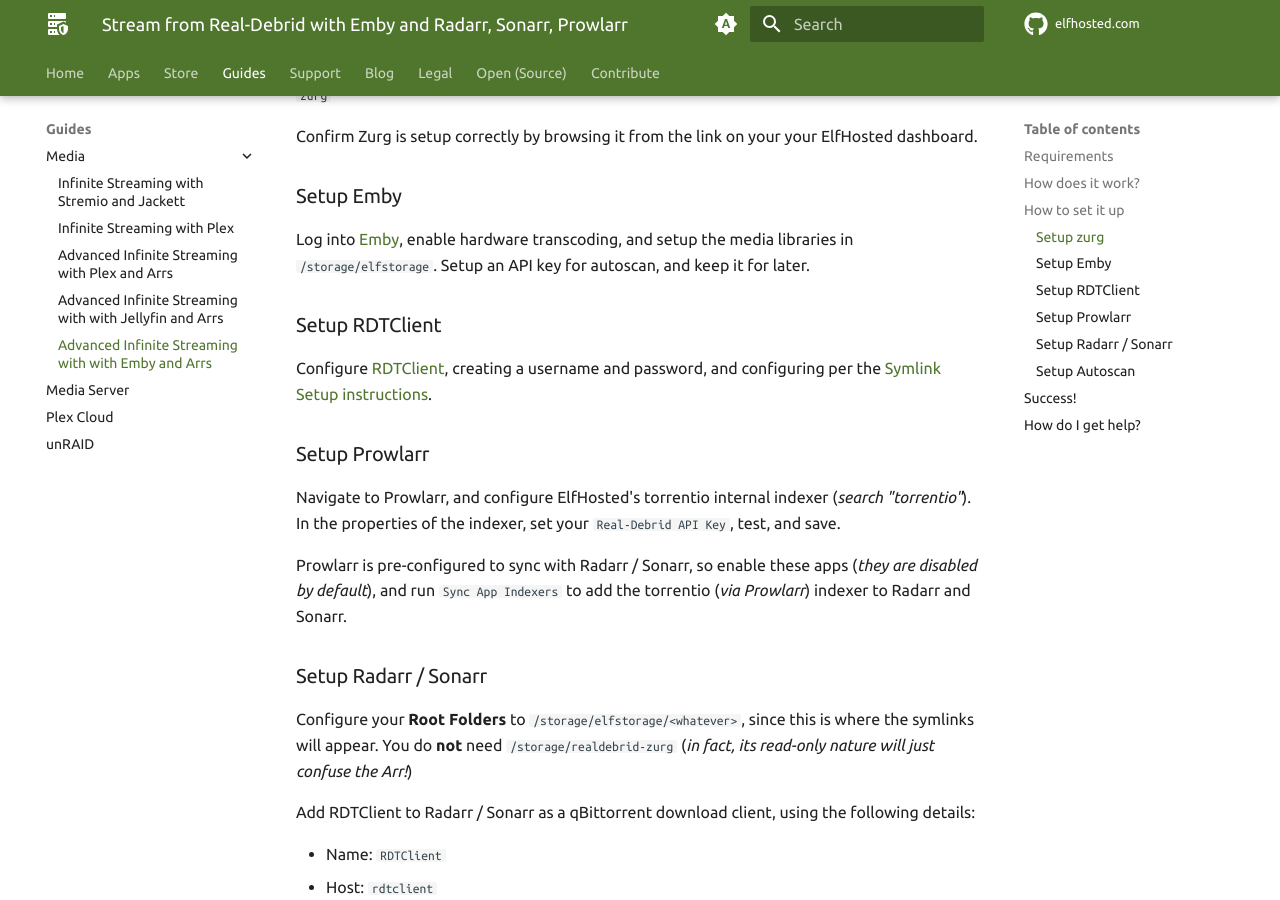
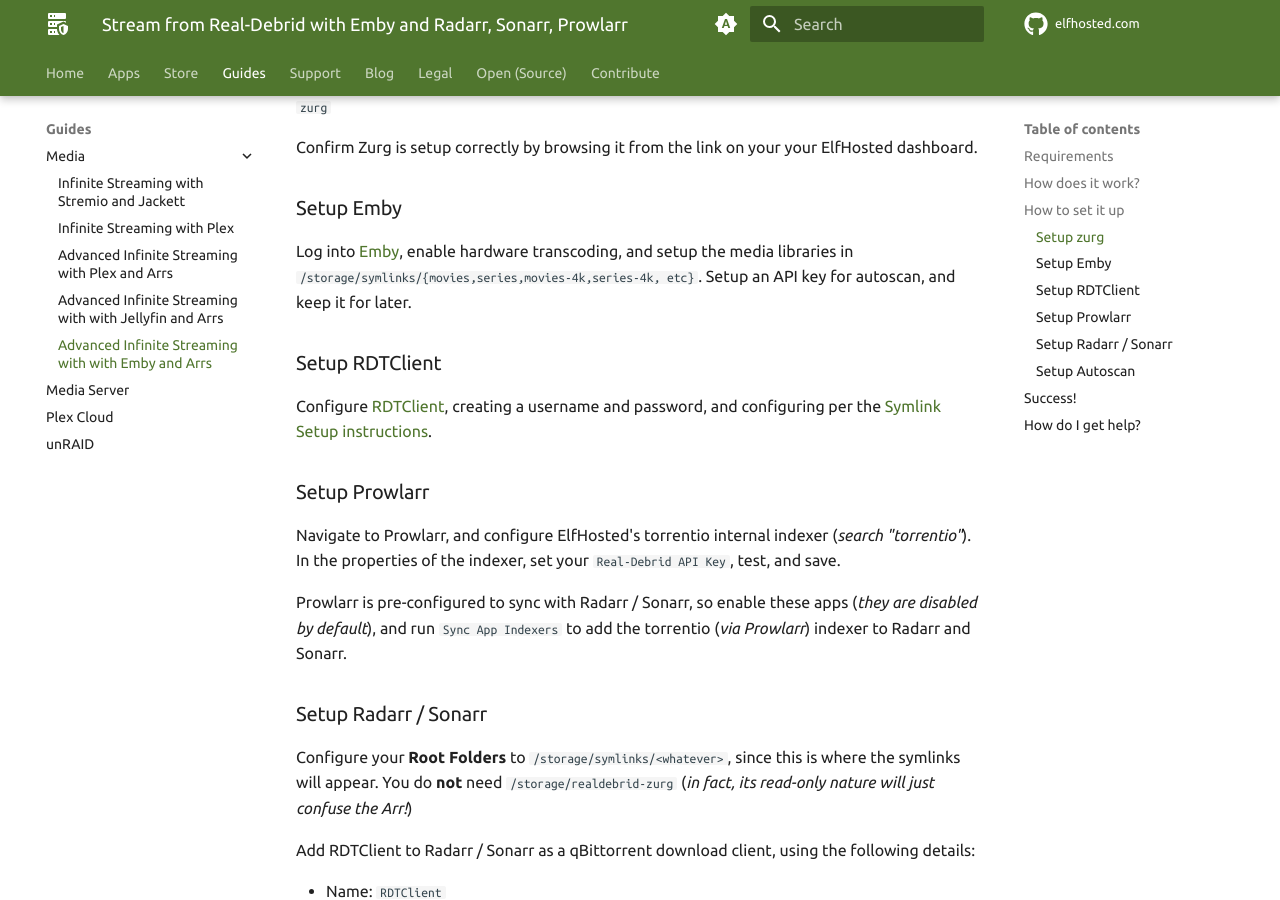
Before and after one commit to elfhosted/elfhosted.com, an MkDocs documentation site: the page built from docs/guides/media/stream-from-real-debrid-with-emby-radarr-sonarr-prowlarr.md, in a window 1280 px wide and 900 px high, scrolled down 2824 px. Built offline with MkDocs 1.6.1 and Material for MkDocs 9.7.7, drawn with Linux system fonts in a browser that asks for light colours; emoji names are drawn with the system emoji font; a script that is not in the unit is left out; plug-ins that fetch from the network failed and are left out; comment, search, counter and statistics services are not loaded.

Commit message:
Update guides for new symlinks design
Signed-off-by: David Young <davidy@funkypenguin.co.nz>

```diff
--- a/docs/guides/media/stream-from-real-debrid-with-emby-radarr-sonarr-prowlarr.md
+++ b/docs/guides/media/stream-from-real-debrid-with-emby-radarr-sonarr-prowlarr.md
@@ -50,12 +50,12 @@ flowchart TD
 
     R[Autoscan] --> K[Emby]
 
-    K[Emby] --> |"Read file (symlink)"|L["/storage/elfstorage"]
+    K[Emby] --> |"Read file (symlink)"|L["/storage/symlinks"]
 
     K[Emby] --> |"Resolve symlink (actual file)"|J["/storage/realdebrid-zurg"]
     %% G --> |Confirm download|J
 
-    G[RDTClient] --> |3. Create symlink|P["/storage/elfstorage"]
+    G[RDTClient] --> |3. Create symlink|P["/storage/symlinks"]
 
     H --> Q[Zurg+rclone]
     Q --> J
@@ -100,7 +100,7 @@ Confirm Zurg is setup correctly by browsing it from the link on your your ElfHos
 
 ### Setup Emby
 
-Log into [Emby][emby], enable hardware transcoding, and setup the media libraries in `/storage/elfstorage`. Setup an API key for autoscan, and keep it for later.
+Log into [Emby][emby], enable hardware transcoding, and setup the media libraries in `/storage/symlinks/{movies,series,movies-4k,series-4k, etc}`. Setup an API key for autoscan, and keep it for later.
 
 ### Setup RDTClient
 
@@ -114,7 +114,7 @@ Prowlarr is pre-configured to sync with Radarr / Sonarr, so enable these apps (*
 
 ### Setup Radarr / Sonarr
 
-Configure your **Root Folders** to `/storage/elfstorage/<whatever>`, since this is where the symlinks will appear. You do **not** need `/storage/realdebrid-zurg` (*in fact, its read-only nature will just confuse the Arr!*)
+Configure your **Root Folders** to `/storage/symlinks/<whatever>`, since this is where the symlinks will appear. You do **not** need `/storage/realdebrid-zurg` (*in fact, its read-only nature will just confuse the Arr!*)
 
 Add RDTClient to Radarr / Sonarr as a qBittorrent download client, using the following details:
 
--- a/mkdocs.yml
+++ b/mkdocs.yml
@@ -194,6 +194,7 @@ nav:
     - Design:
       - open-source/design/index.md
     - Reports:
+      - Feb 2024: open/feb-2024.md
       - Jan 2024: open/jan-2024.md
       - Dec 2023: open/dec-2023.md
       - Nov 2023: open/nov-2023.md
```
Also changed, not shown: docs/guides/media/stream-from-real-debrid-with-jellyfin-radarr-sonarr-prowlarr.md (+4 -4 lines), docs/guides/media/stream-from-real-debrid-with-plex-radarr-sonarr-prowlarr.md (+4 -4 lines).
